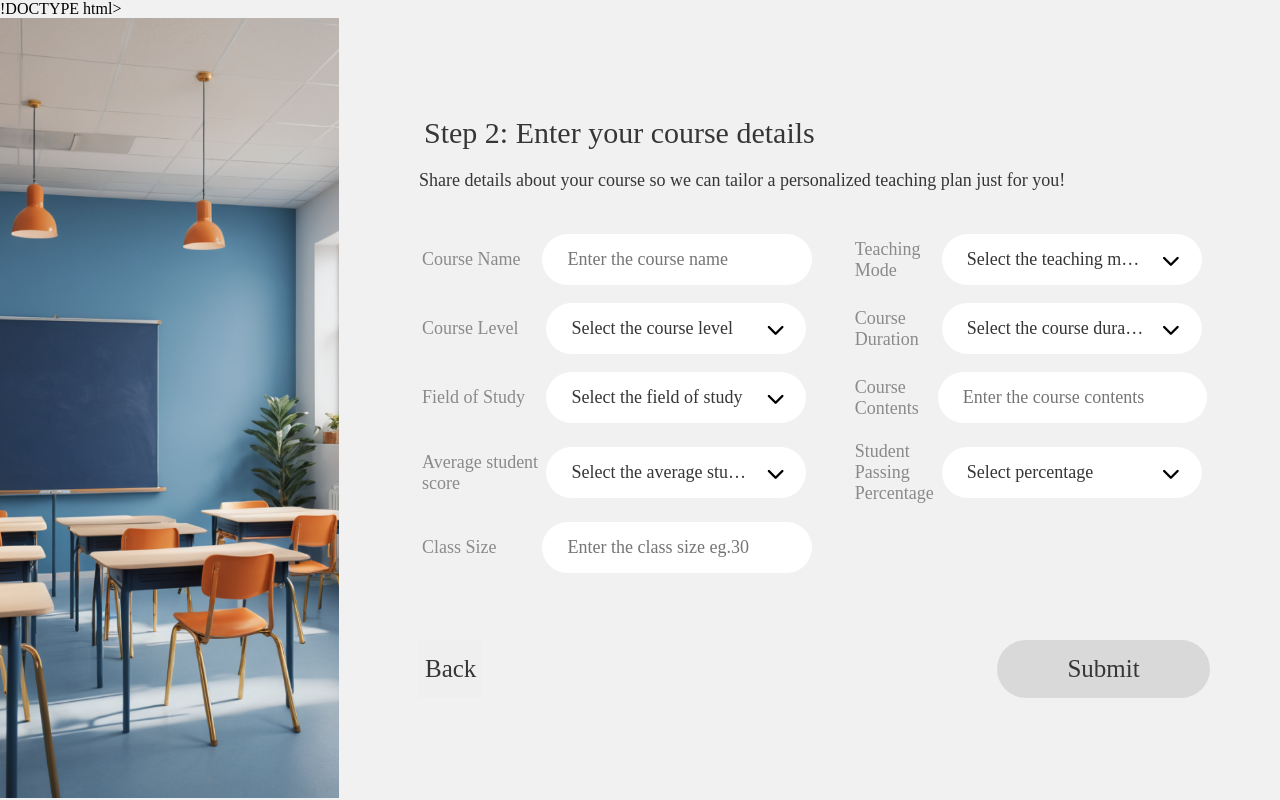
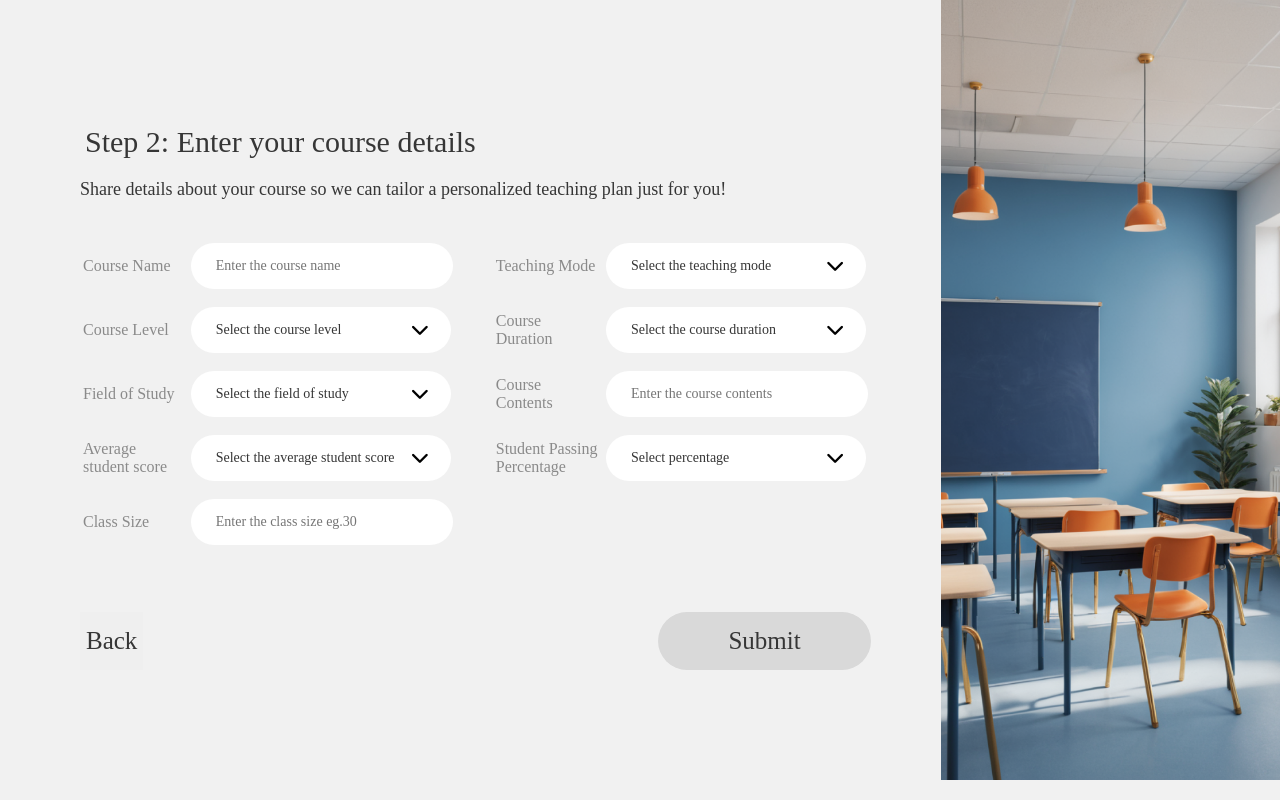
Before and after one commit to YinXuanYX/WIA2010-HCI-T1G5, a PHP site: page /getrec_pg3.html in a window 1280 px wide. Run offline with PHP 8.4, Linux system fonts and the light colour scheme.

Commit message:
Fixed some alignment and styling

```diff
--- a/gc_style3.css
+++ b/gc_style3.css
@@ -66,23 +66,24 @@ body {
 }
 
 .get-recommendation-2 .text-container .input-table td:first-child {
-  width: 18%;
+  width: 30%;
 }
 
 .get-recommendation-2 .text-container .input-table td:nth-child(3) {
   padding-left: 40px;
+  width: 30%;
 }
 
 .get-recommendation-2 .text-container .input-table td.input-cell {
-  width: 35%;
+  width: 30%;
   padding-left: 5px;
 }
 
 .get-recommendation-2 .text-container .input-table input {
-  width: 100%;
+  width: 262px;
   box-sizing: border-box;
   padding: 15px 25px;
-  font-size: 18px;
+  font-size: 14px;
   background-color: #ffffff;
   border-radius: 50px;
   border: none;
@@ -93,7 +94,7 @@ body {
   .text-container
   .input-table
   td.input-cell
-  input:focus {
+  input.form-input:focus {
   outline: none;
 }
 
@@ -107,7 +108,7 @@ body {
 
 .get-recommendation-2 .text-container label {
   color: #8a8a8a;
-  font-size: 18px;
+  font-size: 16px;
 }
 
 /*** Special Selection Input ***/
@@ -141,7 +142,7 @@ body {
   top: 50%;
   transform: translateY(-50%);
   pointer-events: none;
-  font-size: 18px;
+  font-size: 12px;
   z-index: 10;
 }
 
@@ -211,7 +212,7 @@ body {
   white-space: nowrap;
   overflow: hidden;
   text-overflow: ellipsis;
-  font-size: 18px;
+  font-size: 14px;
   width: 90%;
 }
 
@@ -225,13 +226,19 @@ body {
   position: absolute;
   background-color: #ffffff;
   top: 100%;
-  left: 50%;
-  transform: translateX(-50%);
+  left: 20px;
   z-index: 99;
-  width: 85%;
+  width: 220px;
   box-shadow: 0 4px 6px rgba(0, 0, 0, 0.1);
   font-family: "Abhaya Libre";
-  font-size: 18px;
+  font-size: 14px;
+  max-height: 165px;
+  overflow-y: scroll;
+  ::-webkit-scrollbar {
+    display: none;
+  }
+  -ms-overflow-style: none;
+  scrollbar-width: none;
 }
 
 .get-recommendation-2
@@ -316,7 +323,6 @@ body {
   margin-bottom: 0;
   padding-bottom: 0;
 }
-
 
 .get-recommendation-2 .text-container .teaching-style-preference .label-box {
   background-color: #ffffff;
@@ -485,7 +491,7 @@ body {
   border-radius: 12px;
 }
 
-  .text-container
+.text-container
   .teaching-style-preference
   .checkbox-wrapper-23
   input
@@ -495,8 +501,7 @@ body {
   padding: 5%;
 }
 
-
-  .text-container
+.text-container
   .teaching-style-preference
   .checkbox-wrapper-23
   input
--- a/getrec_pg3.html
+++ b/getrec_pg3.html
@@ -1,4 +1,4 @@
-!DOCTYPE html>
+<!DOCTYPE html>
 <html lang="en">
 
 <head>
@@ -9,11 +9,6 @@
 
 <body>
   <div class="get-recommendation-2">
-    <!-- Image Container Start -->
-    <div class="image-container">
-      <img src="Images/image 4.png" alt="Image" />
-    </div>
-    <!-- Image Container End -->
 
     <!-- Text Container Start -->
     <div class="text-container">
@@ -34,7 +29,7 @@
 
             <div>
               <td><label for="CName">Course Name</label></td>
-              <td><input type="text" id="Cname" name="Cname" placeholder="Enter the course name"></td>
+              <td  class="input-cell"><input type="text" id="Cname" name="Cname" placeholder="Enter the course name"  class="form-input"></td>
             </div>
 
           <!-- Teaching Mode Start -->
@@ -87,7 +82,6 @@
                   <option value="" disabled selected id="select-placeholder">
                     Select the course duration
                   </option>
-                  <option value="" disabled selected>Select the course duration</option>
                   <option value="short">Short(Less than 1 month)</option>
                   <option value="med">Medium(1-3 months)</option>
                   <option value="long">Long(4 months and above)</option>
@@ -125,7 +119,7 @@
 
             <div>
               <td><label for="CC">Course Contents</label></td>
-              <td><input type="text" id="CC" name="CC" placeholder="Enter the course contents"></td>
+              <td class="input-cell"><input type="text" id="CC" name="CC" placeholder="Enter the course contents" class="form-input"></td>
             </div>
 
           </tr>
@@ -156,7 +150,6 @@
                   <option value="" disabled selected id="select-placeholder">
                     Select percentage
                   </option>
-                  <option value="" disabled selected>Select percentage</option>
                   <option value="lowest">0%-50%</option>
                   <option value="second-lowest">51%-70%</option>
                   <option value="second-highest">71%-89%</option>
@@ -172,7 +165,7 @@
           <tr>
             <div>
               <td><label for="CSize">Class Size</label></td>
-              <td><input type="text" id="CSize" name="CSize" placeholder="Enter the class size eg.30"></td>
+              <td class="input-cell"><input type="text" id="CSize" name="CSize" placeholder="Enter the class size eg.30"  class="form-input"></td>
             </div>
 
           </tr>
@@ -190,6 +183,12 @@
       <!-- Form End -->
     </div>
     <!-- Text Container End -->
+
+    <!-- Image Container Start -->
+    <div class="image-container">
+      <img src="Images/image 4.png" alt="Image" />
+    </div>
+    <!-- Image Container End -->
   </div>
 
   <script>
```
Also changed, not shown: gc_shifted_style.css (+10 -4 lines), getrec_pg2.html (+5 -5 lines).
